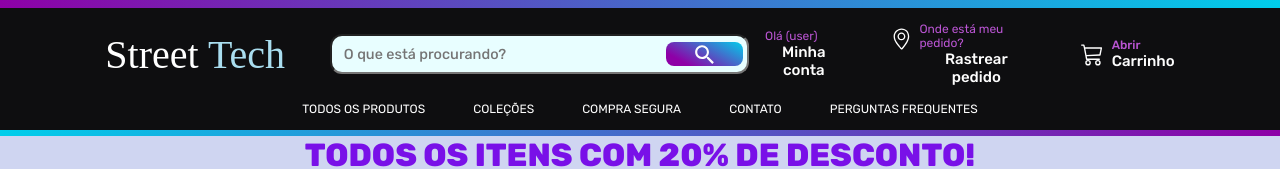
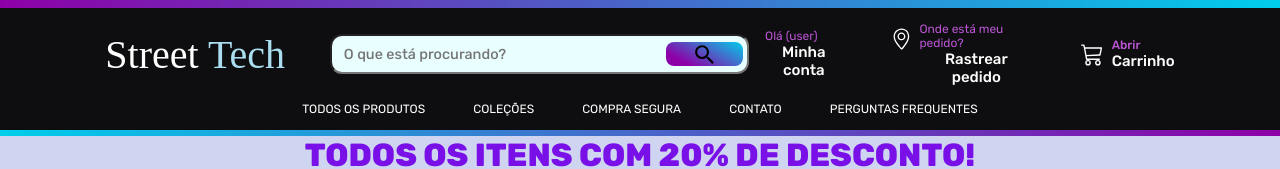
Before and after one commit to gustavocarvalho-ra/NextJs-Loja_Roupas, a Next.js app: page / in a window 1280 px wide. Shown: the top 169 px of the page. Built offline with nearby package versions, Linux system fonts and the light colour scheme; a web font is replaced by a local one.

Commit message:
feat: styled svg

```diff
--- a/app/components/Header/index.tsx
+++ b/app/components/Header/index.tsx
@@ -52,7 +52,7 @@ export default function Header() {
               placeholder="O que está procurando?"
             />
             <button className="btnLup" onClick={handleSearch}>
-              <IoMdSearch className="svgLup" style={{color: 'var(--tex)', fontSize: '25px'}} />
+              <IoMdSearch className="svgLup" />
             </button>
           </div>
 
--- a/app/components/Header/styles.ts
+++ b/app/components/Header/styles.ts
@@ -113,9 +113,12 @@ export const A = styled.div `
           }
 
           .svgLup {
+            color: var(--text);
+            font-size: 25px;
+
             @media (max-width: 440px) {
-            font-size: 20px;
-          }
+              font-size: 20px;
+            }
           }
         }
       }
```
